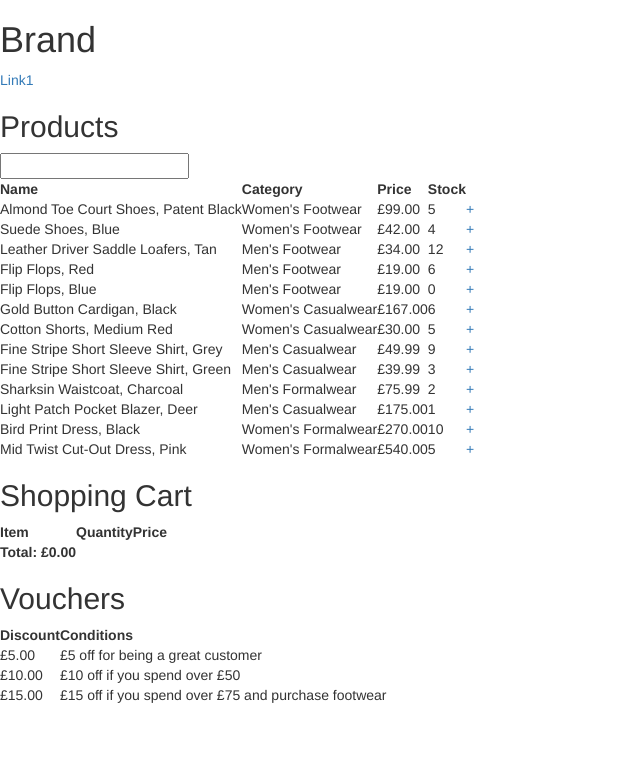
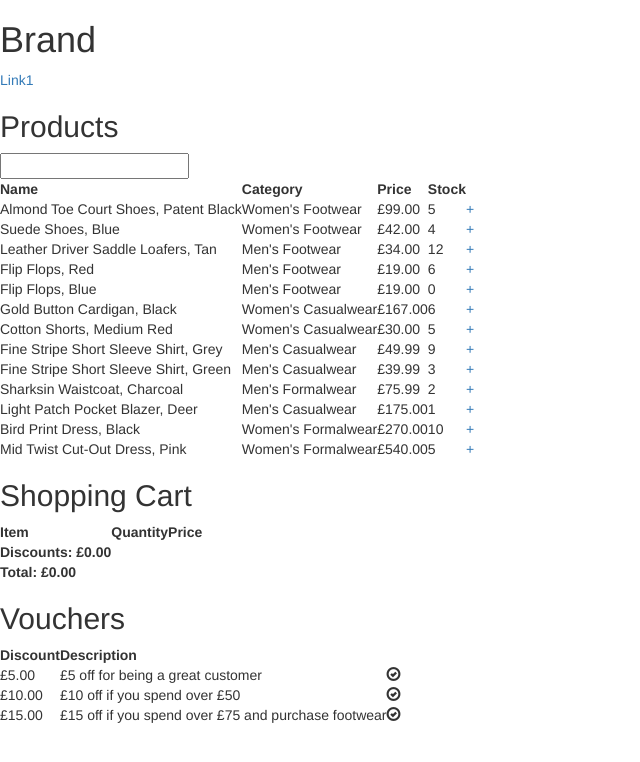
Before and after one commit to 0xff6a/online-store, a website: page app/index.html in a window 1280 px wide. Shown: the whole page, without its empty margins (0-640 px from the left). Drawn offline with Linux system fonts and the light colour scheme.

Commit message:
Added voucher UI

```diff
--- a/app/partials/cart-widget.html
+++ b/app/partials/cart-widget.html
@@ -16,6 +16,9 @@
     </td>
   </tr>
   <tr>
+    <th id="cart-total">{{"Discounts: " + (cart.discount | currency:"£")}}</th>
+  </tr>
+  <tr>
     <th id="cart-total">{{"Total: " + (cart.total() | currency:"£")}}</th>
   </tr>
 </table>
--- a/app/partials/voucher-list.html
+++ b/app/partials/voucher-list.html
@@ -2,10 +2,11 @@
 <table>
   <tr>
     <th>Discount</th>
-    <th>Conditions</th>
+    <th>Description</th>
   </tr>
   <tr ng-repeat="voucher in vouchers">
     <td>{{voucher.discount | currency:"£"}}</td>
     <td>{{voucher.description}}</td>
+    <td><span ng-click="voucher.applyTo(cart)" class="glyphicon glyphicon-ok-circle" aria-hidden="true"></span></td>
   </tr>
 </table>
```
Also changed, not shown: test/unit/ShoppingCartSpec.js (+1 -1 lines), test/feature/VoucherFeature.js (line endings or trailing spaces).
